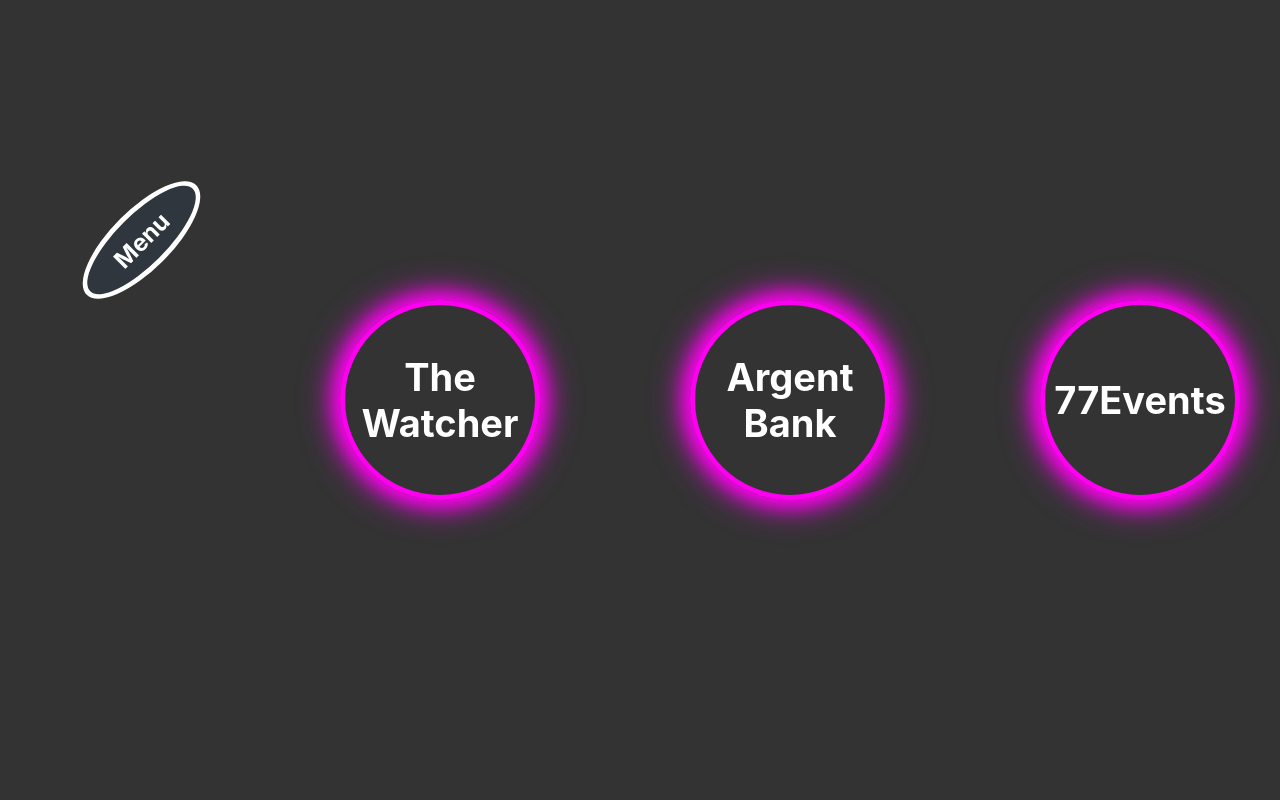
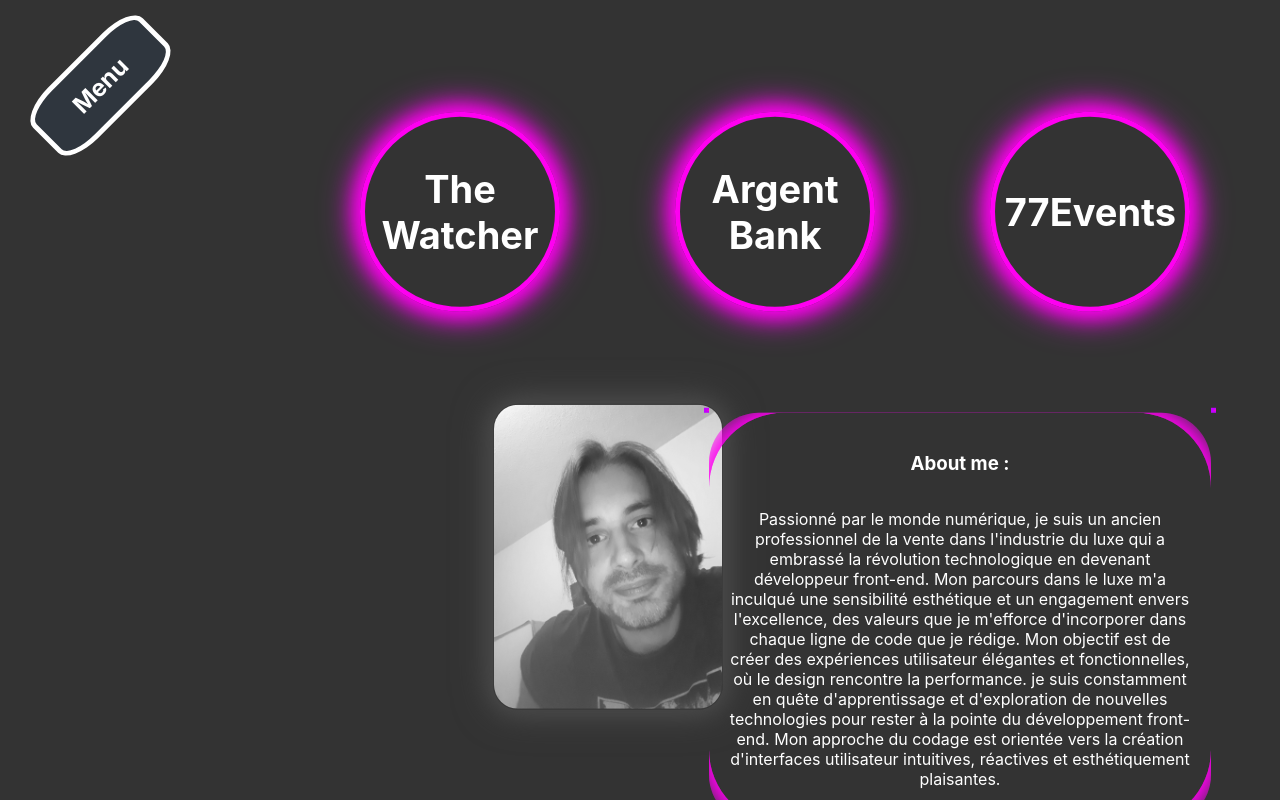
Before and after one commit to Tomhashcat/portfolio, a React (Create React App) app: page / in a window 1280 px wide. Both pictures are taken after a click on the element "Menu". Built offline with nearby package versions, Linux system fonts and the light colour scheme.

Commit message:
:fix aboutme

```diff
--- a/src/App.css
+++ b/src/App.css
@@ -1,38 +1,4 @@
 .App {
   text-align: center;
+  position: relative;
 }
-
-.App-logo {
-  height: 40vmin;
-  pointer-events: none;
-}
-
-@media (prefers-reduced-motion: no-preference) {
-  .App-logo {
-    animation: App-logo-spin infinite 20s linear;
-  }
-}
-
-.App-header {
-  background-color: #282c34;
-  min-height: 100vh;
-  display: flex;
-  flex-direction: column;
-  align-items: center;
-  justify-content: center;
-  font-size: calc(10px + 2vmin);
-  color: white;
-}
-
-.App-link {
-  color: #61dafb;
-}
-
-@keyframes App-logo-spin {
-  from {
-    transform: rotate(0deg);
-  }
-  to {
-    transform: rotate(360deg);
-  }
-}
--- a/src/App.js
+++ b/src/App.js
@@ -20,6 +20,7 @@ function App() {
               <Route path="/*" element={<Error />} />
                </Routes>
           </main>
+
         </div>
 
     </Router>
--- a/src/components/ButtonMenu/Button.scss
+++ b/src/components/ButtonMenu/Button.scss
@@ -27,7 +27,7 @@
     border: 5px solid var(--clr);
     border-radius: 50%;
     font-size: 15px;
-    transform: rotate(calc(-45deg * var(-2)));
+
     transition: 0.3s;animation: neon-glow-pink 1.5s ease-in-out infinite;
 
   }li:hover{
@@ -66,5 +66,6 @@
 
   .menu-wrapper.active li {
     opacity: 1;
+
     transform: translateY(0) rotate(calc(45deg * var(--i)));
   }
--- a/src/pages/Home/Home.js
+++ b/src/pages/Home/Home.js
@@ -2,18 +2,13 @@ import React, { useState } from "react";
 import { Link } from "react-router-dom";
 import "./Home.scss";
 import ButtonMenu from "../../components/ButtonMenu/ButtonMenu";
-
-
+import imgAutor from "../../assets/img/moi.jpg";
 function Home() {
-
   const [areButtonsVisible, setAreButtonsVisible] = useState(false);
-
 
   const handleMenuClick = () => {
     setAreButtonsVisible(!areButtonsVisible);
   };
-
-
 
   return (
     <div>
@@ -25,11 +20,23 @@ function Home() {
       <div className={`menu-wrapper ${areButtonsVisible ? "active" : ""}`}>
         <ul>
           <ButtonMenu to="#" title="The Watcher" />
-          <Link to="/BankPage">    <ButtonMenu title="Argent Bank"  /></Link>
-          <Link to="/Events">  <ButtonMenu title="77Events"/></Link>
+          <Link to="/BankPage">
+            <ButtonMenu title="Argent Bank" />
+          </Link>
+          <Link to="/Events">
+            <ButtonMenu title="77Events" />
+          </Link>
+        </ul>
+        <img className={`Autor ${areButtonsVisible ? 'active' : ''}`} src={imgAutor} alt="Autor" />
+        <article className="About">
 
-        </ul>
+          <h3>About me :</h3>
 
+        <p>
+            Passionné par le monde numérique, je suis un ancien professionnel de la vente dans l'industrie du luxe qui a embrassé la révolution technologique en devenant développeur front-end. Mon parcours dans le luxe m'a inculqué une sensibilité esthétique et un engagement envers l'excellence, des valeurs que je m'efforce d'incorporer dans chaque ligne de code que je rédige. Mon objectif est de créer des expériences utilisateur élégantes et fonctionnelles, où le design rencontre la performance. je suis constamment en quête d'apprentissage et d'exploration de nouvelles technologies pour rester à la pointe du développement front-end. Mon approche du codage est orientée vers la création d'interfaces utilisateur intuitives, réactives et esthétiquement plaisantes.
+          </p>
+
+        </article>
       </div>
     </div>
   );
--- a/src/pages/Home/Home.scss
+++ b/src/pages/Home/Home.scss
@@ -1,12 +1,29 @@
+* {
+  box-sizing: border-box;
+}
+
+:root {
+  --c1: #ff00d4;
+  /* Couleur 1 */
+  --c2: #c300ff;
+  /* Couleur 2 */
+  --angle: 90deg;
+  --gradX: 50%;
+  --gradY: 0%;
+  --d: 2s;
+  /* Remplacez 2s par la durée d'animation souhaitée */
+}
+
+
 .toggle {
-    position: absolute;
+
   width: 155px;
-    left :5%;
-    top:210px;
-    height: 60px;
+  left: 5%;
+  margin-top: 50px;
+  margin-left: 15%;
   background: #2f363e;
   border: 5px solid #fff;
-    border-radius: 50%;
+  border-radius: 25%;
   color: #fff;
   display: flex;
   justify-content: center;
@@ -29,7 +46,7 @@
   background: #2f363e;
 }
 
-h1{
+h1 {
   font-size: 24px;
 }
 
@@ -41,6 +58,7 @@ h1{
   min-height: 100vh;
   background: #2f363e;
 }
+
 .Animated-Radial-Menu .menu {
   position: relative;
   width: 472px;
@@ -56,6 +74,39 @@ h1{
   left: 50%;
   transform: translate(-50%, -50%);
   z-index: 10;
+
+  .Autor {
+    position: absolute;
+    margin-top: 15%;
+    border-radius: 25px;
+    border: #c300ff solid 1px;
+    left: 27%;
+    width: 230px;
+    transition: transform 0.5s ease, opacity 0.3s ease, -webkit-filter 0.2s ease-in-out;
+    animation: neon-glow-pink 1.5s ease-in-out infinite;
+    opacity: 0;
+
+
+
+    &.active {
+      opacity: 1;
+      transform: translateY(-20px);
+
+      filter: grayscale(0);
+      -webkit-filter: grayscale(100%);
+
+    }
+
+    &:hover {
+
+      filter: grayscale(0%);
+      -webkit-transform: scale(1);
+      transform: scale(2) ;
+      z-index: 1;
+      position: absolute;
+      bottom: 20%;
+    }
+}
 }
 
 .menu-wrapper.active {
@@ -65,27 +116,128 @@ h1{
 
 .menu-wrapper ul {
 
-    padding: 0;
-    margin: 0;
+  margin-top: 30%;
   display: flex;
   flex-direction: row;
   flex-wrap: wrap;
   margin-right: 10%;
-  width: 150%;
+  width: 136%;
   justify-content: space-between;
   align-items: center;
 }
+
 @media screen and (max-width: 768px) {
-    .toggle{
-      position:fixed ;
-margin-top:-151px;
+  .toggle {
+    position: fixed;
+
     margin-bottom: 50px;
   }
+
   .menu-wrapper ul {
+    display: flex;
     width: 106%;
-     margin-top: 46%;
+    margin-top: 200%;
+    flex-direction: row;
     justify-content: center;
 
+  }
+}
+
+.About {
+  position: relative;
+  margin-top: 15%;
+  margin-left: 60%;
+  margin-bottom: 50px;
+  padding: 20px;
+  border-radius: 55px;
+  overflow: hidden;
+  border: 0.35rem solid;
+  transition: 0.3s;
+
+  &::before {
+    content: "";
+    position: absolute;
+    top: 0;
+    left: 0;
+    right: 0;
+    bottom: 0;
+    border-radius: 75px;
+  animation: neon-glow-pink 1.5s ease-in-out infinite;
+  }
+
+  animation: borderRotate var(--d) linear infinite forwards;
+
+  border-image: radial-gradient(ellipse at var(--gradX) var(--gradY), var(--c1), var(--c1) 10%, var(--c2) 40%);
+  animation: borderRadial var(--d) linear infinite forwards;
+
+
+&:hover{
+position: relative;
+    transform: scale(2);
+    transition: ease-in-out;
+ margin-bottom: 50%;
+ margin-left: auto;
+ margin-right: auto;
+ background-color: #333;
+    z-index: 1;
+
+
+}
+
+}
+
+
+
+.Autor .active {
+  position: absolute;
+  margin-right: 102%;
+  width: 200px;
+}
+
+
+
+@keyframes borderRotate {
+  100% {
+    --angle: 420deg;
+  }
+}
+
+@keyframes borderRadial {
+  20% {
+    --gradX: 100%;
+    --gradY: 50%;
+  }
+
+  40% {
+    --gradX: 100%;
+    --gradY: 100%;
+  }
+
+  60% {
+    --gradX: 50%;
+    --gradY: 100%;
+  }
+
+  80% {
+    --gradX: 0%;
+    --gradY: 50%;
+  }
+
+  100% {
+    --gradX: 50%;
+    --gradY: 0%;
+  }
+}
+
+@keyframes neon-glow-pink {
+
+  0%,
+  100% {
+    box-shadow: 0 0 10px #fe00f1, 0 0 20px #fe00f1, 0 0 30px #fe00f1;
+  }
+
+  50% {
+    box-shadow: 0 0 20px #fe00f1, 0 0 30px #fe00f1, 0 0 40px #fe00f1;
   }
 }
 
@@ -100,6 +252,17 @@ margin-bottom: 50px;
   transform: translateY(0);
 }
 
+.menu-wrapper .About {
+  opacity: 0;
+
+  transition: opacity 0.5s ease, transform 0.5s ease;
+}
+
+.menu-wrapper.active .About {
+  opacity: 1;
+
+  transition: opacity 0.5s ease, transform 0.5s ease;
+}
 
 
 
@@ -111,3 +274,12 @@ margin-bottom: 50px;
   justify-content: center;
   align-items: center;
 }
+
+footer {
+  display: block;
+
+
+  width: 100%;
+  height: 100px;
+
+}
```
Also changed, not shown: src/components/ButtonMenu/Footer/Footer.js (added, +13 -0 lines), src/assets/img/moi.jpg (added), src/components/ButtonMenu/Footer/Footer.scss (added). Lines whose indentation alone changed are shown as unchanged.
